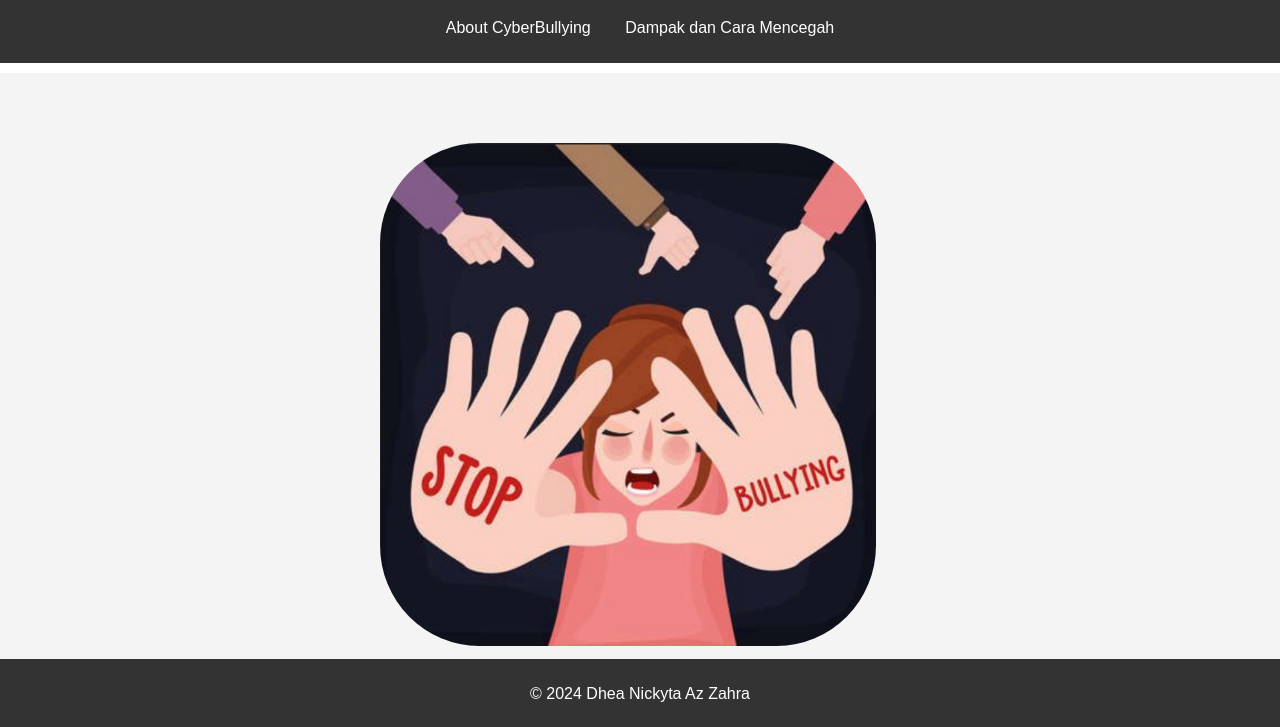
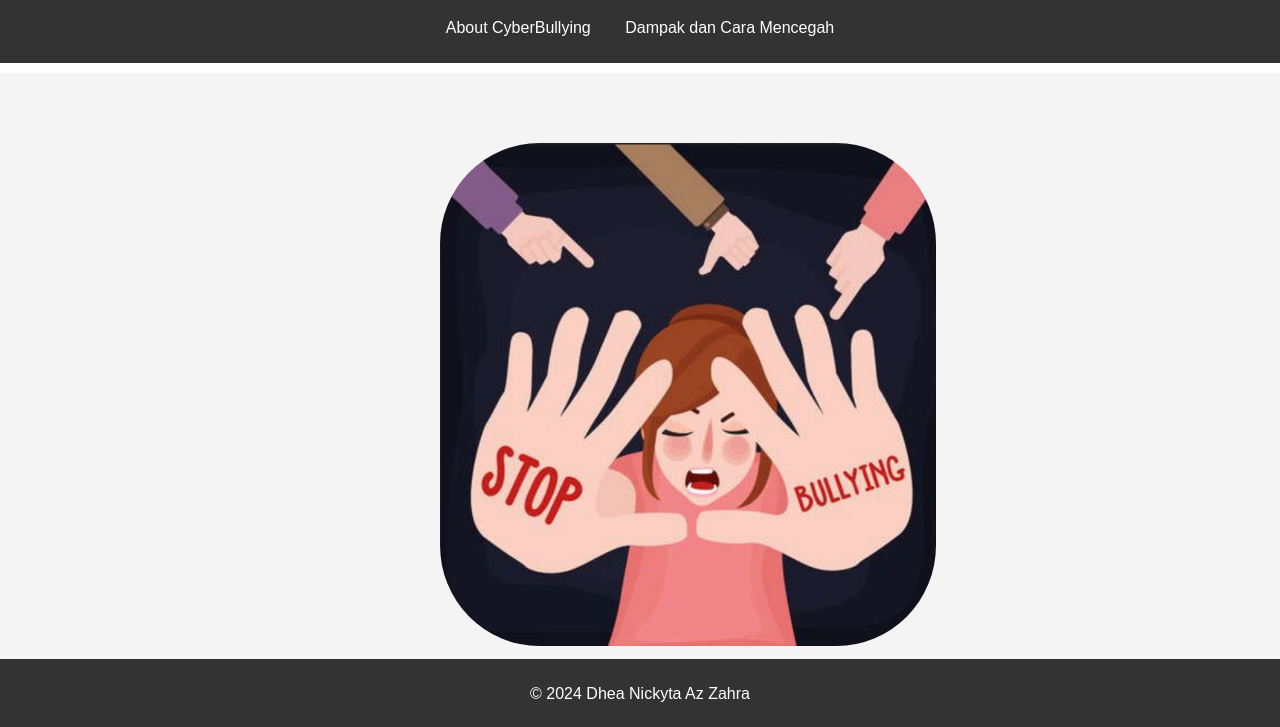
Before and after one commit to dheanicky/CyberBullying-Website, a plain HTML site: page index.html in a window 1280 px wide. Shown: the part 71-798 px from the top of the page. Drawn offline with Linux system fonts and the light colour scheme.

Commit message:
tugas p5

```diff
--- a/style.css
+++ b/style.css
@@ -57,7 +57,7 @@ footer {
 img {
     width: 40%;
     border-radius: 20%;
-    margin: 50px 10px 10px 360px;
+    margin: 50px 10px 10px 420px;
 }
 
 
```
